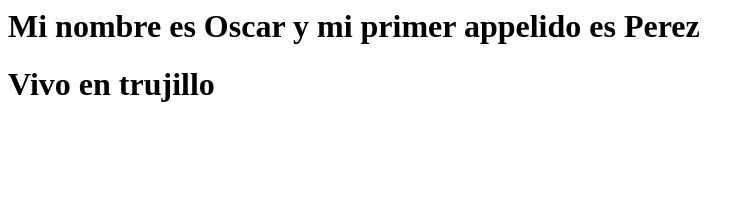
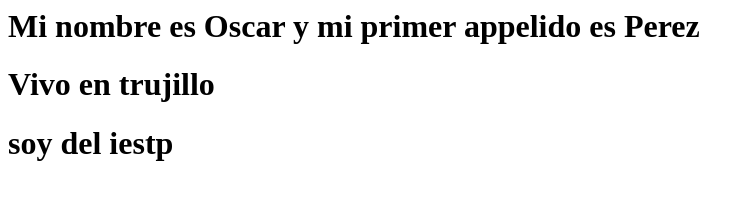
Before and after one commit to OscarDav-web/examentag, a plain HTML site: page index.html in a window 1280 px wide. Shown: the whole page, without its empty margins (0-754 px from the left). Drawn offline with Linux system fonts and the light colour scheme.

Commit message:
mi cuarto commit

```diff
--- a/index.html
+++ b/index.html
@@ -1,2 +1,3 @@
 <h1>Mi nombre es Oscar y mi primer appelido es Perez</h1>
 <h1>Vivo en trujillo</h1>
+<h1>soy del iestp</h1>
```
